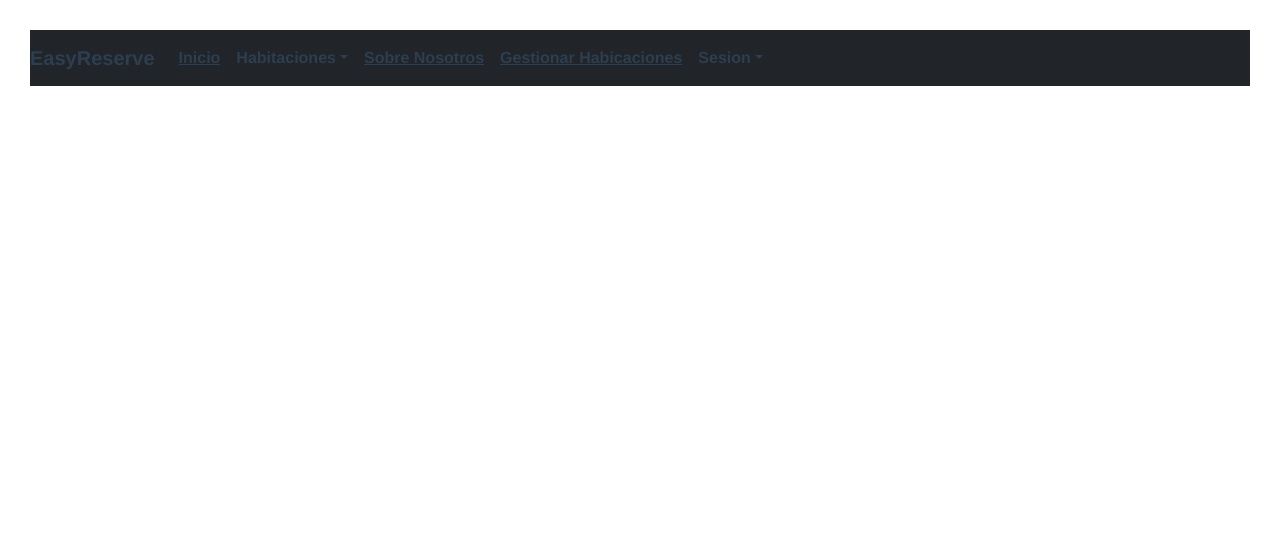
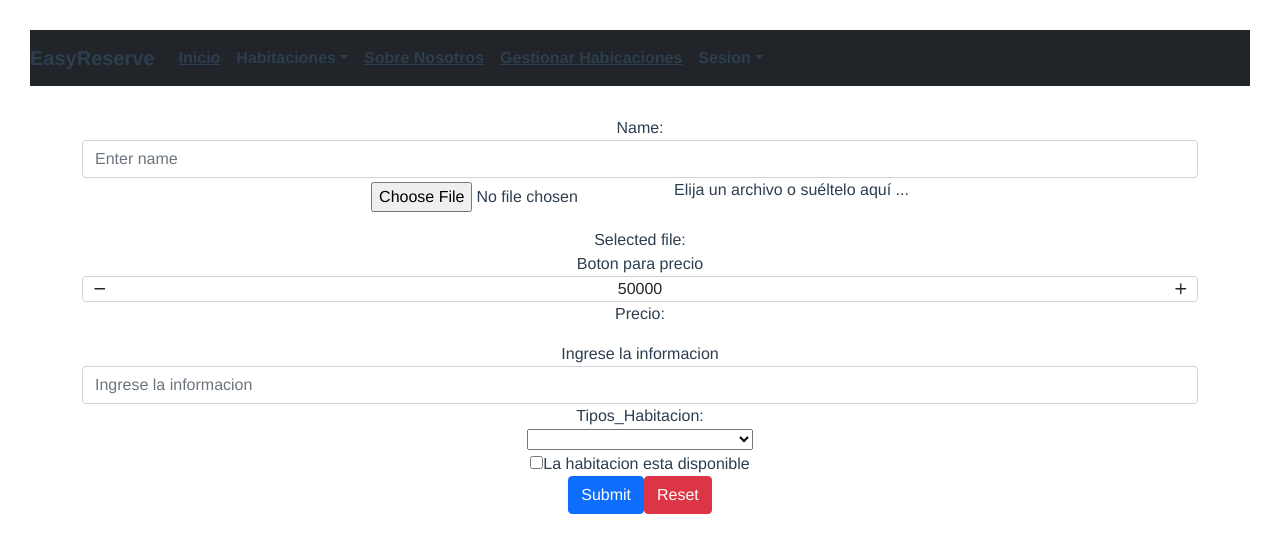
Before and after one commit to DavidSoft21/proyecto_easyreserve, a Vue app in the folder client/cli/: page /#/Crear-habitacion in a window 1280 px wide. Shown: the top 552 px of the page. Built offline with nearby package versions, Linux system fonts and the light colour scheme.

Commit message:
View Crear-Habitacion
Se crea el view de habitación y el direccionamiento a este

```diff
--- a/client/cli/src/router/index.js
+++ b/client/cli/src/router/index.js
@@ -58,7 +58,13 @@ const routes = [
     // which is lazy-loaded when the route is visited.
     component: () => import(/* webpackChunkName: "about" */ '../views/Habitaciones_presidenciales.vue')
   }
-
+  ,
+  {
+    //envia a crear habitacion
+    path: '/Crear-habitacion',
+    name: 'Crear-habitacion',
+    component: () => import(/* webpackChunkName: "about" */ '../views/Crear-habitacion')
+  }
 ]
 
 const router = new VueRouter({
--- /dev/null
+++ b/client/cli/src/views/Crear-habitacion.vue
@@ -0,0 +1,101 @@
+<template>
+  <div>
+     <b-form @submit="onSubmit" @reset="onReset" v-if="show">
+      <b-container>
+
+      <b-form-group id="Nombre" label="Name:" label-for="Nombre">
+        <b-form-input
+          id="Nombre"
+          v-model="form.name"
+          placeholder="Enter name"
+          required
+        ></b-form-input>
+      </b-form-group>
+
+      <b-form-file
+        v-model="form.file"
+        :state="Boolean(file)"
+        placeholder="Elija un archivo o suéltelo aquí ..."
+        drop-placeholder="Elija la imagen"
+      ></b-form-file>
+      <div class="mt-3">Selected file: {{ file ? file.name : '' }}</div>
+
+      <label for="precio">Boton para precio</label>
+      <b-form-spinbutton id="precio" v-model="form.value" min="50000" max="100000000000" step="1000"></b-form-spinbutton>
+      <p>Precio: {{ value }}</p>
+
+      <b-form-group id="Informacion" label="Ingrese la informacion" label-for="Informacion">
+        <b-form-input
+          id="Informacion"
+          v-model="form.name2"
+          placeholder="Ingrese la informacion"
+          required
+        ></b-form-input>
+      </b-form-group>
+
+      <b-form-group id="Tipos_Habitacion" label="Tipos_Habitacion:" label-for="Tipos_Habitacion">
+        <b-form-select
+          id="Tipos_Habitacion"
+          v-model="form.Tipos_Habitacion"
+          :options="Tipos_Habitacion"
+          required
+        ></b-form-select>
+      </b-form-group>
+
+      <b-form-group>
+      <b-form-checkbox
+        id="Activo"
+        v-model="form.checked"
+        name="Activo"
+        value="accepted"
+        unchecked-value="not_accepted"
+      >La habitacion esta disponible
+      </b-form-checkbox>
+      </b-form-group>
+
+      <b-button type="submit" variant="primary">Submit</b-button>
+      <b-button type="reset" variant="danger">Reset</b-button>
+
+      </b-container>
+    </b-form>
+  </div>
+</template>
+
+<script>
+  export default {
+    data() {
+      return {
+        form: {
+          name: '',
+          file: null,
+          value: 50000,
+          name2:'',
+          checked: []
+        },
+        Tipos_Habitacion: [{ text: 'Select One', value: null }, 'Habitaciones_junior', 'Habitaciones_presidenciales', 'Habitaciones_sencillas'],
+        show: true
+      }
+    },
+    methods: {
+      onSubmit(event) {
+        event.preventDefault()
+        alert(JSON.stringify(this.form))
+      },
+      onReset(event) {
+        event.preventDefault()
+        // Reset our form values
+        this.form.name = ''
+        this.form.file = null
+        this.form.Tipos_Habitacion = null
+        this.form.value = 50000
+        this.form.name2 = ''
+        this.form.checked = []
+        // Trick to reset/clear native browser form validation state
+        this.show = false
+        this.$nextTick(() => {
+          this.show = true
+        })
+      }
+    }
+  }
+</script>
```
Also changed, not shown: 2 other files (tests, documents, lock files or other folders).
